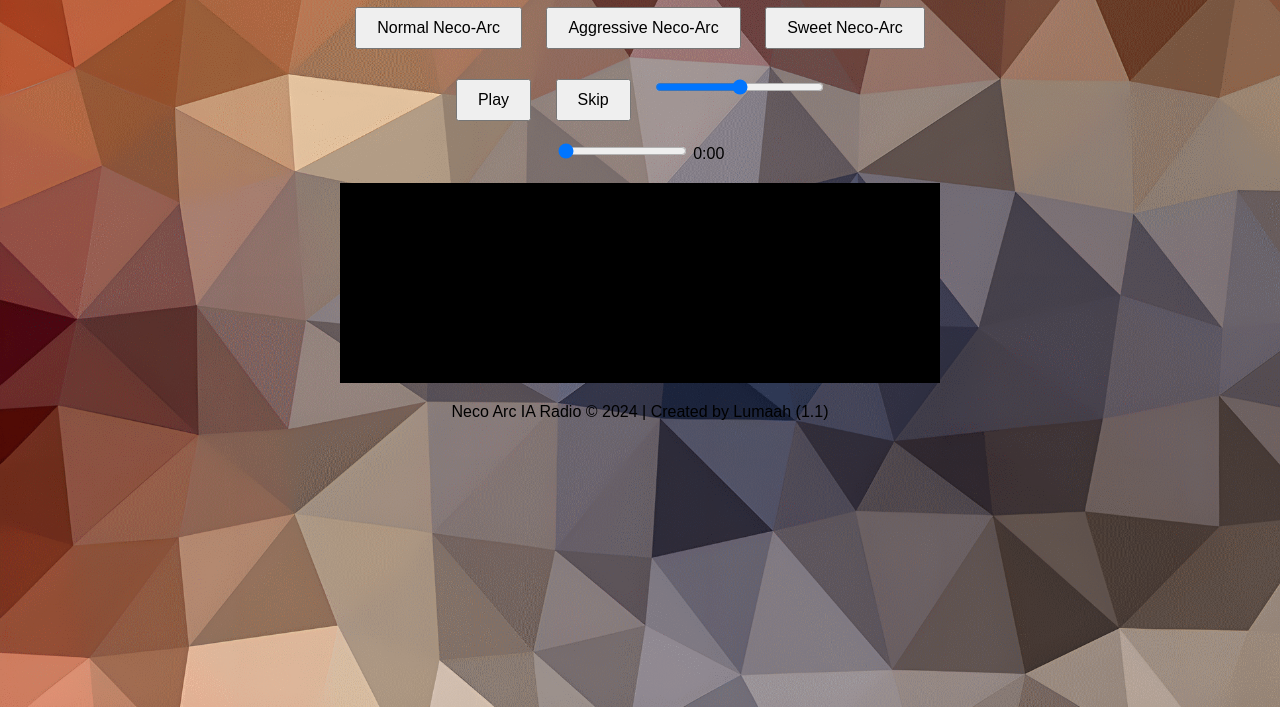
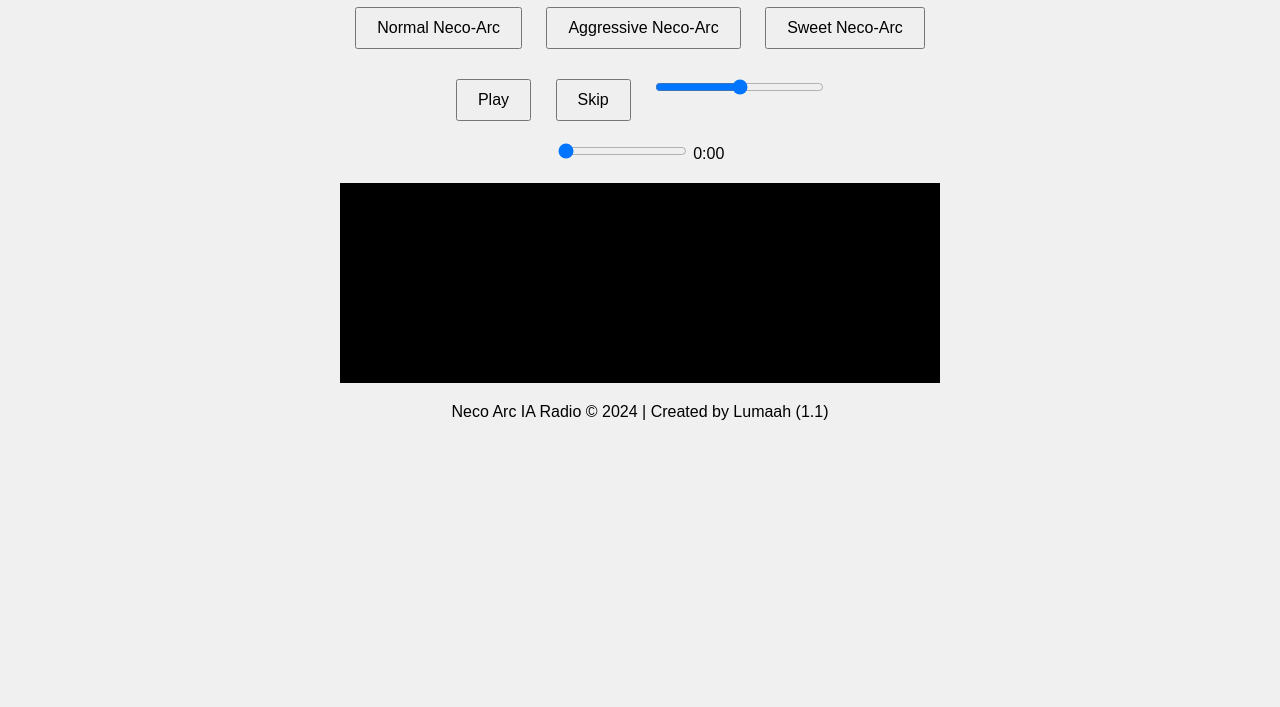
Before and after one commit to Lumaah/NecoRadio, a plain HTML site: page index.html in a window 1280 px wide. Shown: the part 93-800 px from the top of the page. Drawn offline with Linux system fonts and the light colour scheme.

Commit message:
Update styles.css

```diff
--- a/styles.css
+++ b/styles.css
@@ -3,10 +3,7 @@ body {
     text-align: center;
     margin: 0;
     padding: 20px;
-    background-image: url('coolbackground.png'); /* Replace with your image path */
-    background-size: cover; /* Ensures the image covers the entire background */
-    background-repeat: no-repeat; /* Prevents the image from repeating */
-    background-attachment: fixed; /* Ensures the image stays fixed as the user scrolls */
+    background-color: #f0f0f0;
 }
 
 .mode-selector {
```
